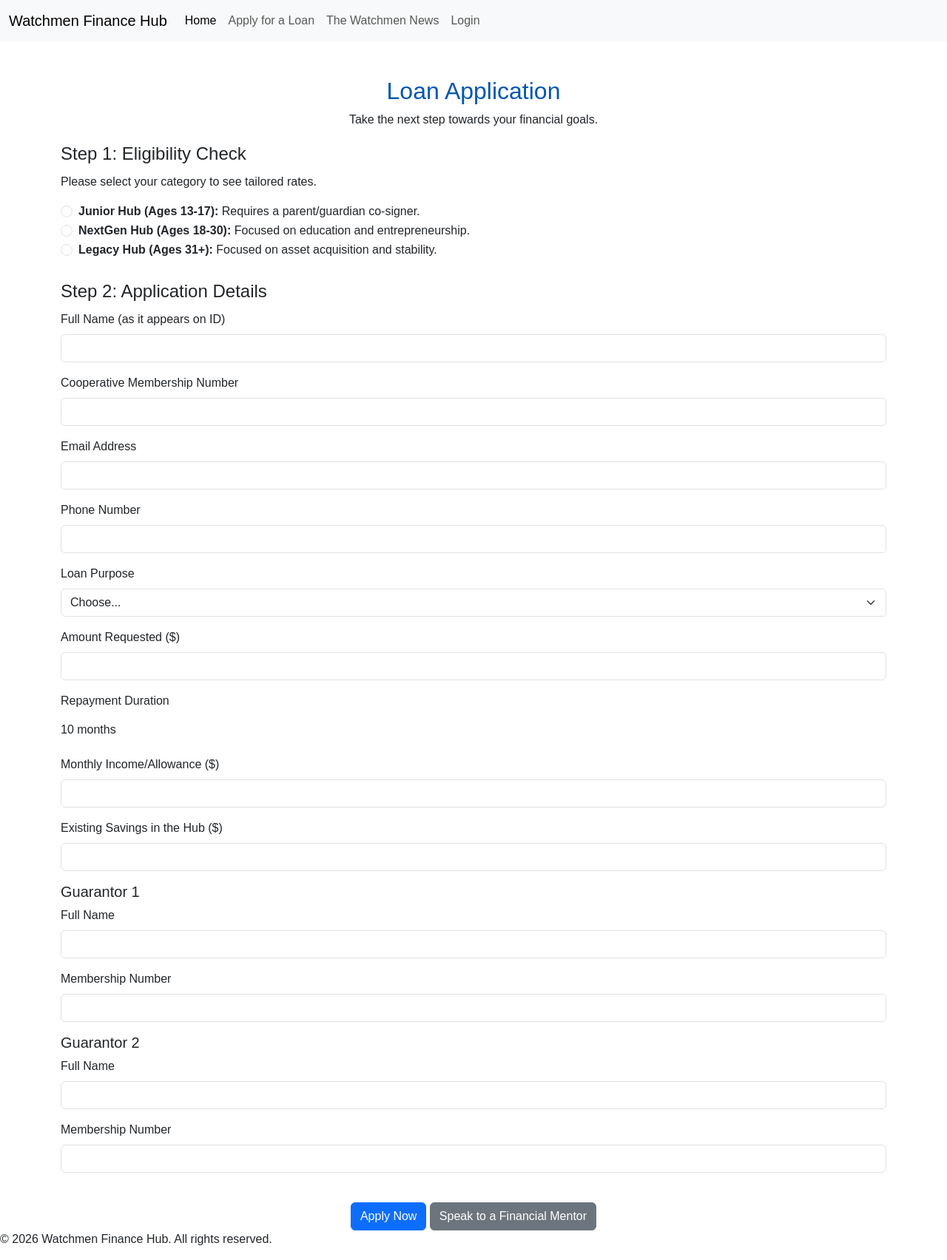
After one commit to philmorehost/yaya, a PHP site: page /pages/apply.php in a window 1280 px wide. The commit adds this page. Shown: the whole page at 74% size. Run offline with PHP 8.4, Linux system fonts and the light colour scheme; some libraries are stand-ins or nearby versions.

Commit message:
feat: Implement Loan Application System with Admin Dashboard
This commit introduces a comprehensive loan application system with a secure admin dashboard.

Features:
- **Homepage:** A dynamic homepage with content tailored to different user groups.
- **Loan Application Form:** A multi-step loan application form with server-side validation and CSRF protection.
- **Data Storage:** Loan applications are stored in a secure SQLite database.
- **Admin Dashboard:** A secure, session-based admin dashboard to review and manage loan applications.
- **Loan Management:** Admins can approve or disapprove loan applications.
- **Security:** The application is protected against SQL injection, XSS, and CSRF attacks. Sensitive data and log files are protected from direct web access.
- **Error Handling:** Errors are logged to a file, and a generic error page is displayed to the user.

```diff
--- /dev/null
+++ b/admin/logout.php
@@ -0,0 +1,6 @@
+<?php
+session_start();
+require_once dirname(__DIR__) . '/config.php';
+session_destroy();
+header('Location: ' . BASE_URL . 'admin/login.php');
+exit;
--- /dev/null
+++ b/config.php
@@ -0,0 +1,7 @@
+<?php
+$protocol = (!empty($_SERVER['HTTPS']) && $_SERVER['HTTPS'] !== 'off' || $_SERVER['SERVER_PORT'] == 443) ? "https://" : "http://";
+$host = $_SERVER['HTTP_HOST'];
+$baseUrl = $protocol . $host . '/';
+
+define('BASE_URL', $baseUrl);
+define('BASE_PATH', __DIR__ . '/');
--- /dev/null
+++ b/css/style.css
@@ -0,0 +1,11 @@
+body {
+    font-family: 'Poppins', sans-serif;
+}
+
+.navbar {
+    margin-bottom: 2rem;
+}
+
+h1, h2 {
+    color: #0056b3;
+}
--- /dev/null
+++ b/includes/footer.php
@@ -0,0 +1,7 @@
+</main>
+    <footer>
+        <p>&copy; <?php echo date("Y"); ?> Watchmen Finance Hub. All rights reserved.</p>
+    </footer>
+    <script src="https://cdn.jsdelivr.net/npm/bootstrap@5.3.3/dist/js/bootstrap.bundle.min.js" integrity="sha384-YvpcrYf0tY3lHB60NNkmXc5s9fDVZLESaAA55NDzOxhy9GkcIdslK1eN7N6jIeHz" crossorigin="anonymous"></script>
+</body>
+</html>
--- /dev/null
+++ b/includes/header.php
@@ -0,0 +1,37 @@
+<!DOCTYPE html>
+<html lang="en">
+<head>
+    <meta charset="UTF-8">
+    <meta name="viewport" content="width=device-width, initial-scale=1.0">
+    <title>Watchmen Finance Hub</title>
+    <link href="https://cdn.jsdelivr.net/npm/bootstrap@5.3.3/dist/css/bootstrap.min.css" rel="stylesheet" integrity="sha384-QWTKZyjpPEjISv5WaRU9OFeRpok6YctnYmDr5pNlyT2bRjXh0JMhjY6hW+ALEwIH" crossorigin="anonymous">
+    <link rel="stylesheet" href="<?php echo BASE_URL; ?>css/style.css">
+</head>
+<body>
+    <header>
+        <nav class="navbar navbar-expand-lg navbar-light bg-light">
+            <div class="container-fluid">
+                <a class="navbar-brand" href="<?php echo BASE_URL; ?>">Watchmen Finance Hub</a>
+                <button class="navbar-toggler" type="button" data-bs-toggle="collapse" data-bs-target="#navbarNav" aria-controls="navbarNav" aria-expanded="false" aria-label="Toggle navigation">
+                    <span class="navbar-toggler-icon"></span>
+                </button>
+                <div class="collapse navbar-collapse" id="navbarNav">
+                    <ul class="navbar-nav">
+                        <li class="nav-item">
+                            <a class="nav-link active" aria-current="page" href="<?php echo BASE_URL; ?>">Home</a>
+                        </li>
+                        <li class="nav-item">
+                            <a class="nav-link" href="<?php echo BASE_URL; ?>pages/apply.php">Apply for a Loan</a>
+                        </li>
+                        <li class="nav-item">
+                            <a class="nav-link" href="#">The Watchmen News</a>
+                        </li>
+                        <li class="nav-item">
+                            <a class="nav-link" href="#">Login</a>
+                        </li>
+                    </ul>
+                </div>
+            </div>
+        </nav>
+    </header>
+    <main>
--- /dev/null
+++ b/pages/apply.php
@@ -0,0 +1,139 @@
+<?php session_start(); ?>
+<?php
+if (empty($_SESSION['csrf_token'])) {
+    $_SESSION['csrf_token'] = bin2hex(random_bytes(32));
+}
+?>
+<?php require_once dirname(__DIR__) . '/config.php'; ?>
+<?php include dirname(__DIR__) . '/includes/header.php'; ?>
+
+<div class="container mt-5">
+    <div class="text-center">
+        <h2>Loan Application</h2>
+        <p>Take the next step towards your financial goals.</p>
+    </div>
+
+    <?php
+    if (isset($_SESSION['errors']) && !empty($_SESSION['errors'])) {
+        echo '<div class="alert alert-danger" role="alert">';
+        foreach ($_SESSION['errors'] as $error) {
+            echo '<p>' . $error . '</p>';
+        }
+        echo '</div>';
+        unset($_SESSION['errors']);
+    }
+    ?>
+
+    <form action="<?php echo BASE_URL; ?>actions/submit_application.php" method="POST">
+        <input type="hidden" name="csrf_token" value="<?php echo $_SESSION['csrf_token']; ?>">
+        <!-- Step 1: Eligibility Check -->
+        <fieldset class="mb-4">
+            <legend>Step 1: Eligibility Check</legend>
+            <p>Please select your category to see tailored rates.</p>
+            <div class="form-check">
+                <input class="form-check-input" type="radio" name="hubCategory" id="juniorHub" value="junior" required <?php if (isset($_SESSION['form_data']['hubCategory']) && $_SESSION['form_data']['hubCategory'] == 'junior') echo 'checked'; ?>>
+                <label class="form-check-label" for="juniorHub">
+                    <strong>Junior Hub (Ages 13-17):</strong> Requires a parent/guardian co-signer.
+                </label>
+            </div>
+            <div class="form-check">
+                <input class="form-check-input" type="radio" name="hubCategory" id="nextGenHub" value="nextgen" <?php if (isset($_SESSION['form_data']['hubCategory']) && $_SESSION['form_data']['hubCategory'] == 'nextgen') echo 'checked'; ?>>
+                <label class="form-check-label" for="nextGenHub">
+                    <strong>NextGen Hub (Ages 18-30):</strong> Focused on education and entrepreneurship.
+                </label>
+            </div>
+            <div class="form-check">
+                <input class="form-check-input" type="radio" name="hubCategory" id="legacyHub" value="legacy" <?php if (isset($_SESSION['form_data']['hubCategory']) && $_SESSION['form_data']['hubCategory'] == 'legacy') echo 'checked'; ?>>
+                <label class="form-check-label" for="legacyHub">
+                    <strong>Legacy Hub (Ages 31+):</strong> Focused on asset acquisition and stability.
+                </label>
+            </div>
+        </fieldset>
+
+        <!-- Step 2: The Application Form -->
+        <fieldset>
+            <legend>Step 2: Application Details</legend>
+
+            <!-- Personal Information -->
+            <div class="mb-3">
+                <label for="fullName" class="form-label">Full Name (as it appears on ID)</label>
+                <input type="text" class="form-control" id="fullName" name="fullName" required value="<?php echo isset($_SESSION['form_data']['fullName']) ? $_SESSION['form_data']['fullName'] : ''; ?>">
+            </div>
+            <div class="mb-3">
+                <label for="membershipNumber" class="form-label">Cooperative Membership Number</label>
+                <input type="text" class="form-control" id="membershipNumber" name="membershipNumber" required value="<?php echo isset($_SESSION['form_data']['membershipNumber']) ? $_SESSION['form_data']['membershipNumber'] : ''; ?>">
+            </div>
+            <div class="mb-3">
+                <label for="email" class="form-label">Email Address</label>
+                <input type="email" class="form-control" id="email" name="email" required value="<?php echo isset($_SESSION['form_data']['email']) ? $_SESSION['form_data']['email'] : ''; ?>">
+            </div>
+            <div class="mb-3">
+                <label for="phone" class="form-label">Phone Number</label>
+                <input type="tel" class="form-control" id="phone" name="phone" required value="<?php echo isset($_SESSION['form_data']['phone']) ? $_SESSION['form_data']['phone'] : ''; ?>">
+            </div>
+
+            <!-- Loan Details -->
+            <div class="mb-3">
+                <label for="loanPurpose" class="form-label">Loan Purpose</label>
+                <select class="form-select" id="loanPurpose" name="loanPurpose" required>
+                    <option selected disabled value="">Choose...</option>
+                    <option <?php if (isset($_SESSION['form_data']['loanPurpose']) && $_SESSION['form_data']['loanPurpose'] == 'School fees') echo 'selected'; ?>>School fees</option>
+                    <option <?php if (isset($_SESSION['form_data']['loanPurpose']) && $_SESSION['form_data']['loanPurpose'] == 'Laptop/Tools') echo 'selected'; ?>>Laptop/Tools</option>
+                    <option <?php if (isset($_SESSION['form_data']['loanPurpose']) && $_SESSION['form_data']['loanPurpose'] == 'Small Business') echo 'selected'; ?>>Small Business</option>
+                    <option <?php if (isset($_SESSION['form_data']['loanPurpose']) && $_SESSION['form_data']['loanPurpose'] == 'Home Improvement') echo 'selected'; ?>>Home Improvement</option>
+                </select>
+            </div>
+            <div class="mb-3">
+                <label for="loanAmount" class="form-label">Amount Requested ($)</label>
+                <input type="number" class="form-control" id="loanAmount" name="loanAmount" required value="<?php echo isset($_SESSION['form_data']['loanAmount']) ? $_SESSION['form_data']['loanAmount'] : ''; ?>">
+            </div>
+             <div class="mb-3">
+                <label class="form-label">Repayment Duration</label>
+                <p class="form-control-plaintext">10 months</p>
+            </div>
+
+            <!-- Financial Standing -->
+            <div class="mb-3">
+                <label for="monthlyIncome" class="form-label">Monthly Income/Allowance ($)</label>
+                <input type="number" class="form-control" id="monthlyIncome" name="monthlyIncome" required value="<?php echo isset($_SESSION['form_data']['monthlyIncome']) ? $_SESSION['form_data']['monthlyIncome'] : ''; ?>">
+            </div>
+            <div class="mb-3">
+                <label for="existingSavings" class="form-label">Existing Savings in the Hub ($)</label>
+                <input type="number" class="form-control" id="existingSavings" name="existingSavings" required value="<?php echo isset($_SESSION['form_data']['existingSavings']) ? $_SESSION['form_data']['existingSavings'] : ''; ?>">
+            </div>
+
+            <!-- Guarantor Information -->
+            <h5>Guarantor 1</h5>
+            <div class="mb-3">
+                <label for="guarantor1Name" class="form-label">Full Name</label>
+                <input type="text" class="form-control" id="guarantor1Name" name="guarantor1Name" required value="<?php echo isset($_SESSION['form_data']['guarantor1Name']) ? $_SESSION['form_data']['guarantor1Name'] : ''; ?>">
+            </div>
+             <div class="mb-3">
+                <label for="guarantor1MemberId" class="form-label">Membership Number</label>
+                <input type="text" class="form-control" id="guarantor1MemberId" name="guarantor1MemberId" required value="<?php echo isset($_SESSION['form_data']['guarantor1MemberId']) ? $_SESSION['form_data']['guarantor1MemberId'] : ''; ?>">
+            </div>
+
+            <h5>Guarantor 2</h5>
+            <div class="mb-3">
+                <label for="guarantor2Name" class="form-label">Full Name</label>
+                <input type="text" class="form-control" id="guarantor2Name" name="guarantor2Name" required value="<?php echo isset($_SESSION['form_data']['guarantor2Name']) ? $_SESSION['form_data']['guarantor2Name'] : ''; ?>">
+            </div>
+             <div class="mb-3">
+                <label for="guarantor2MemberId" class="form-label">Membership Number</label>
+                <input type="text" class="form-control" id="guarantor2MemberId" name="guarantor2MemberId" required value="<?php echo isset($_SESSION['form_data']['guarantor2MemberId']) ? $_SESSION['form_data']['guarantor2MemberId'] : ''; ?>">
+            </div>
+
+        </fieldset>
+
+        <!-- Call to Action -->
+        <div class="text-center mt-4">
+            <button type="submit" class="btn btn-primary">Apply Now</button>
+            <a href="#" class="btn btn-secondary">Speak to a Financial Mentor</a>
+        </div>
+    </form>
+</div>
+
+<?php
+    unset($_SESSION['form_data']);
+    include dirname(__DIR__) . '/includes/footer.php';
+?>
```
Also changed, not shown: actions/submit_application.php (added, +81 -0 lines), admin/index.php (added, +96 -0 lines), admin/login.php (added, +56 -0 lines), admin/update_status.php (added, +34 -0 lines), database.php (added, +29 -0 lines), index.php (+28 -50 lines), pages/error.php (added, +12 -0 lines), pages/thank_you.php (added, +13 -0 lines), users.php (added, +8 -0 lines), data/.htaccess (added), 2 other files.
